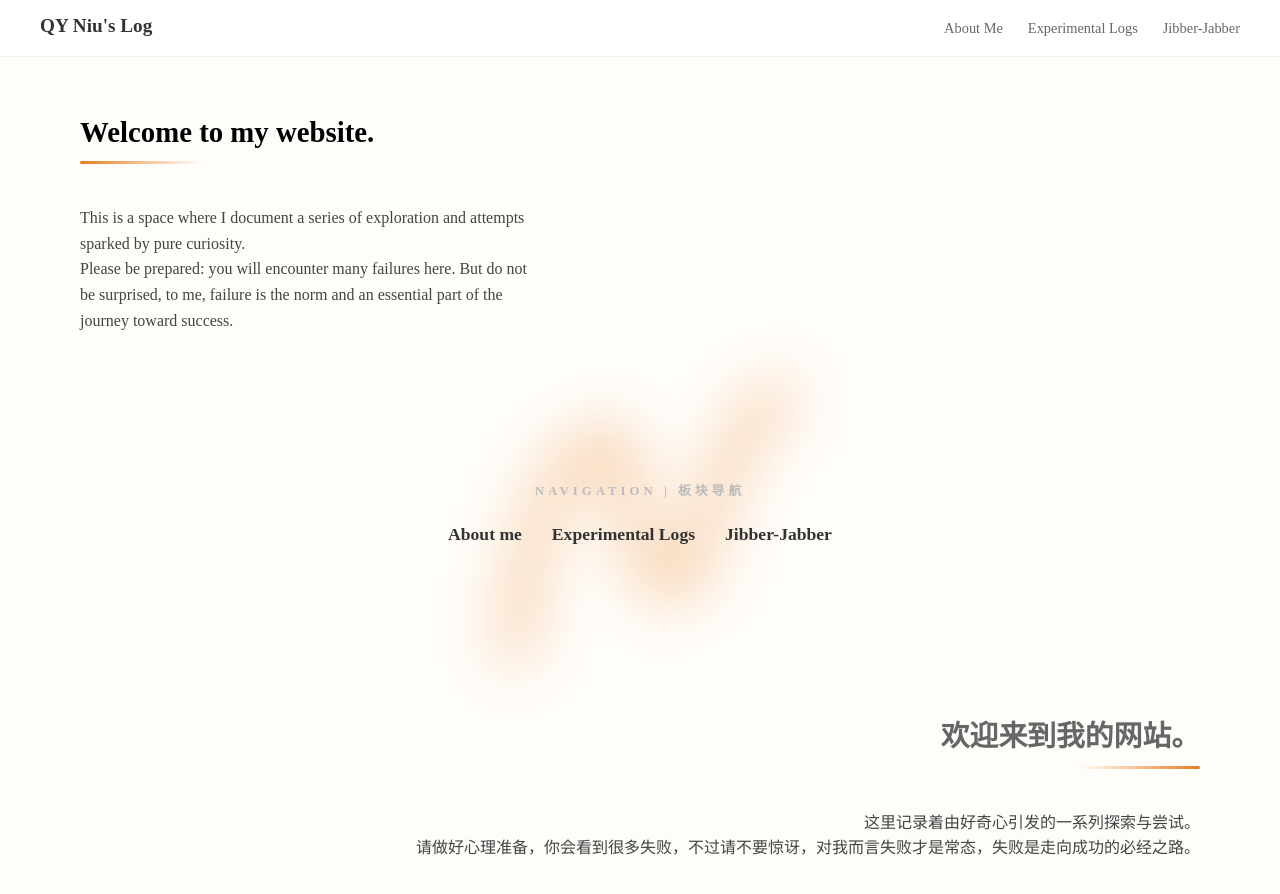
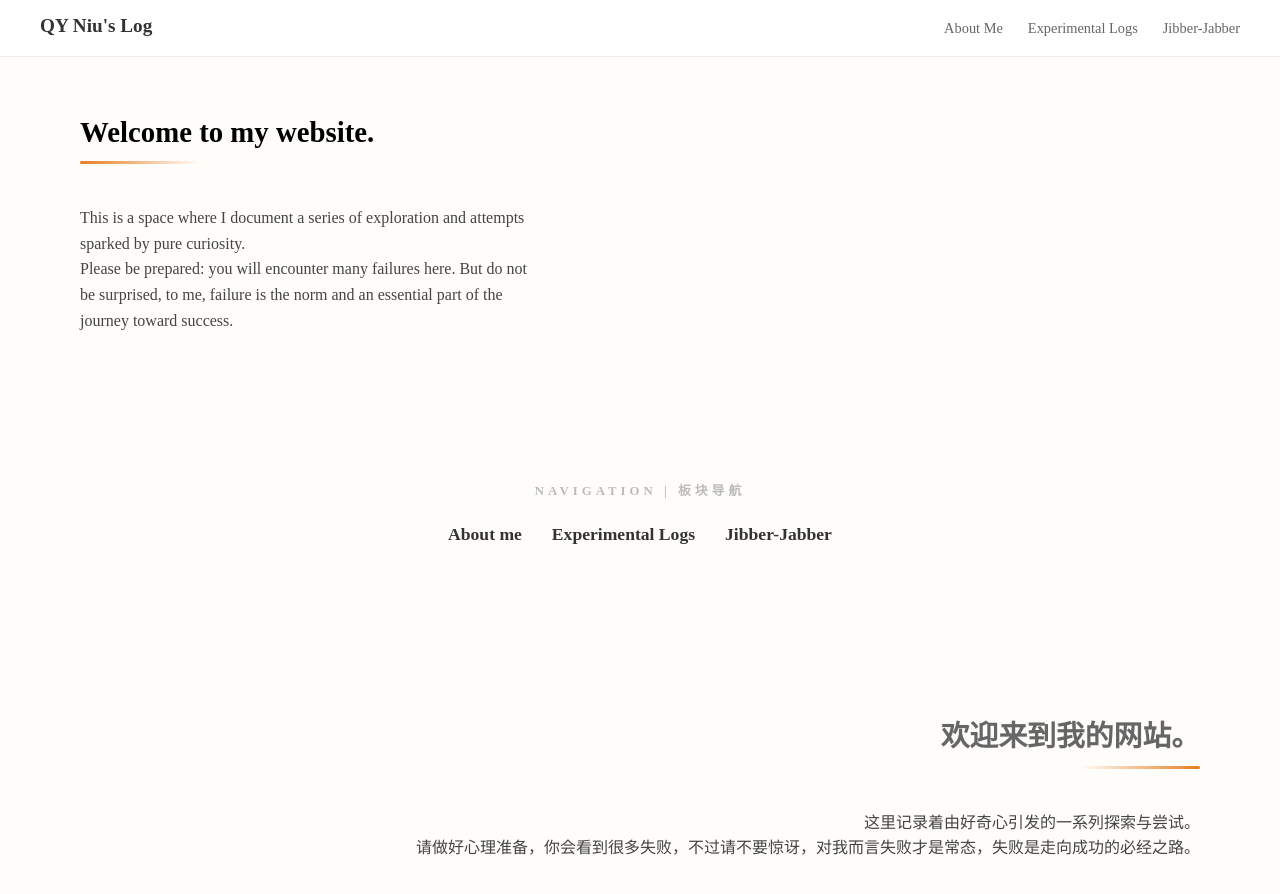
Before and after one commit to nqy-exp/nqy-exp.github.io, a Jekyll site: the page built from index.md, in a window 1280 px wide and 900 px high. Shown: the top 894 px of the window. Built offline with Jekyll 4.4.1, drawn with Linux system fonts in a browser that asks for light colours.

Commit message:
bad idea, delete tried version

```diff
--- a/assets/css/style.css
+++ b/assets/css/style.css
@@ -318,37 +318,8 @@ top: 50%;
 left: 50%;
 transform: translate(-50%, -50%); /* 完美的几何中心对齐 */
 text-align: center;
-
-display: flex;
-  flex-direction: column;
-  align-items: center;
-  justify-content: center;
-}
-/* 【核心】氛围背景层容器 */
-.center-nav-ambient {
-  position: absolute;
-  top: 50%;
-  left: 50%;
-  transform: translate(-50%, -50%); /* 让 Logo 在导航区中心对齐 */
-
-  /* 【关键】控制背景的大小。要比文字区域大，才能形成“晕染”感 */
-  width: 350px;  /* 根据你的需求调整大小 */
-  height: 350px;
-
-  z-index: -1;         /* 【关键】确保它在 h2 和 links 的下面 */
-  pointer-events: none; /* 【关键】防止背景干扰链接的点击 */
-}
-
-.center-ambient-logo {
-  width: 100%;
-  height: 100%;
-  object-fit: contain;
-
-  /* 【艺术化处理：实现“光晕”效果】 */
-  opacity: 0.5;       /* 极低的透明度：让它看起来像是一种若隐若现的影子 */
-  filter: blur(30px);  /* 【关键】大幅度模糊：把 Logo 变成一团“光影”，而不是一个图形 */
-  transform: rotate(-15deg); /* 轻微旋转，增加动态的不对称美感 */
-}
+}
+
 
 .center-nav h2 {
 font-size: 0.8em;
--- a/index.md
+++ b/index.md
@@ -19,9 +19,6 @@ description: "A digital log of my research and thoughts."
 
   <!-- 中间导航 -->
   <div class="center-nav">
-    <div class="center-nav-ambient">
-     <img src="/images/favicon-180x180.png" alt="" class="center-ambient-logo">
-    </div>
     <h2>Navigation | 板块导航</h2>
     <div class="center-links">
       <a href="/about/">About me</a>
```
